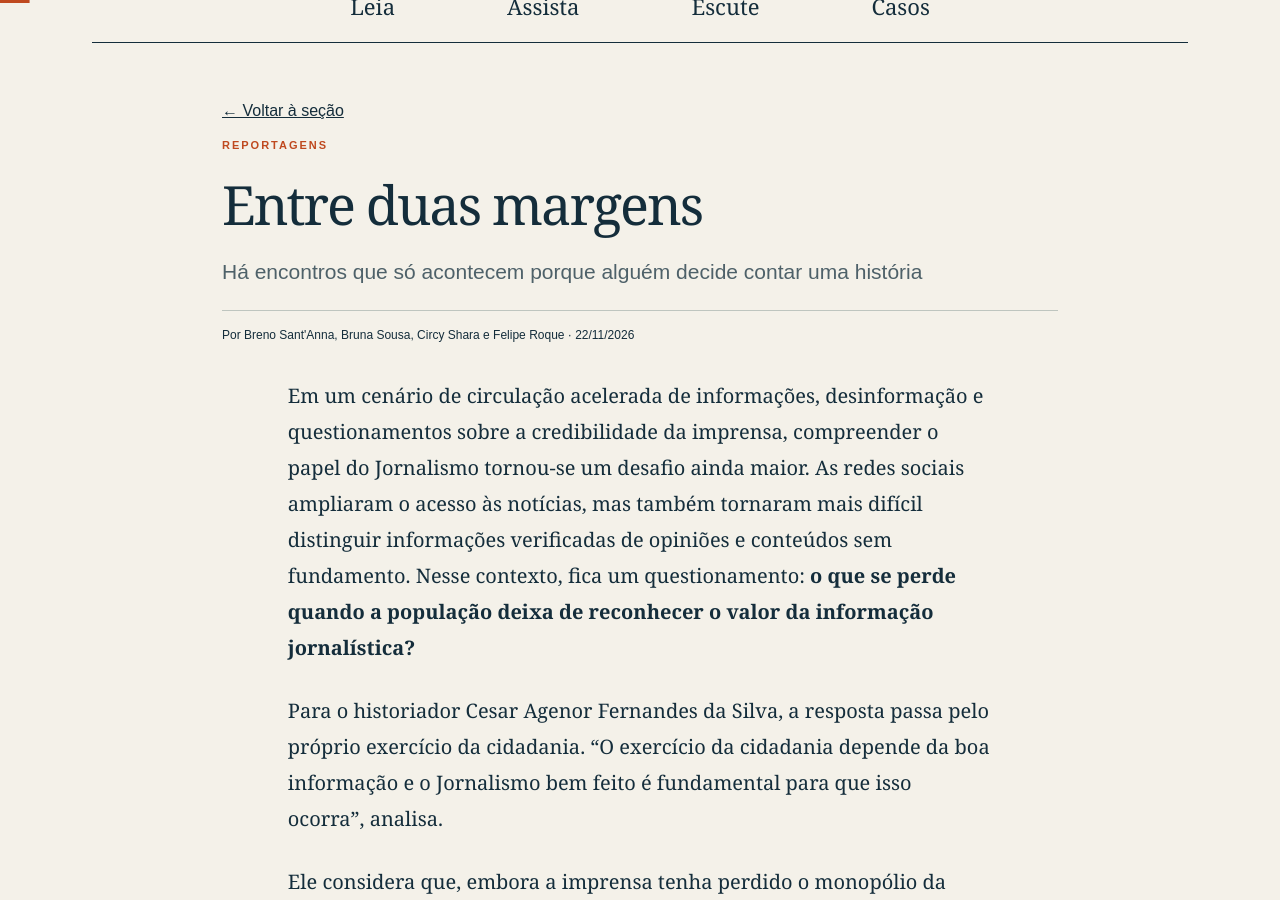
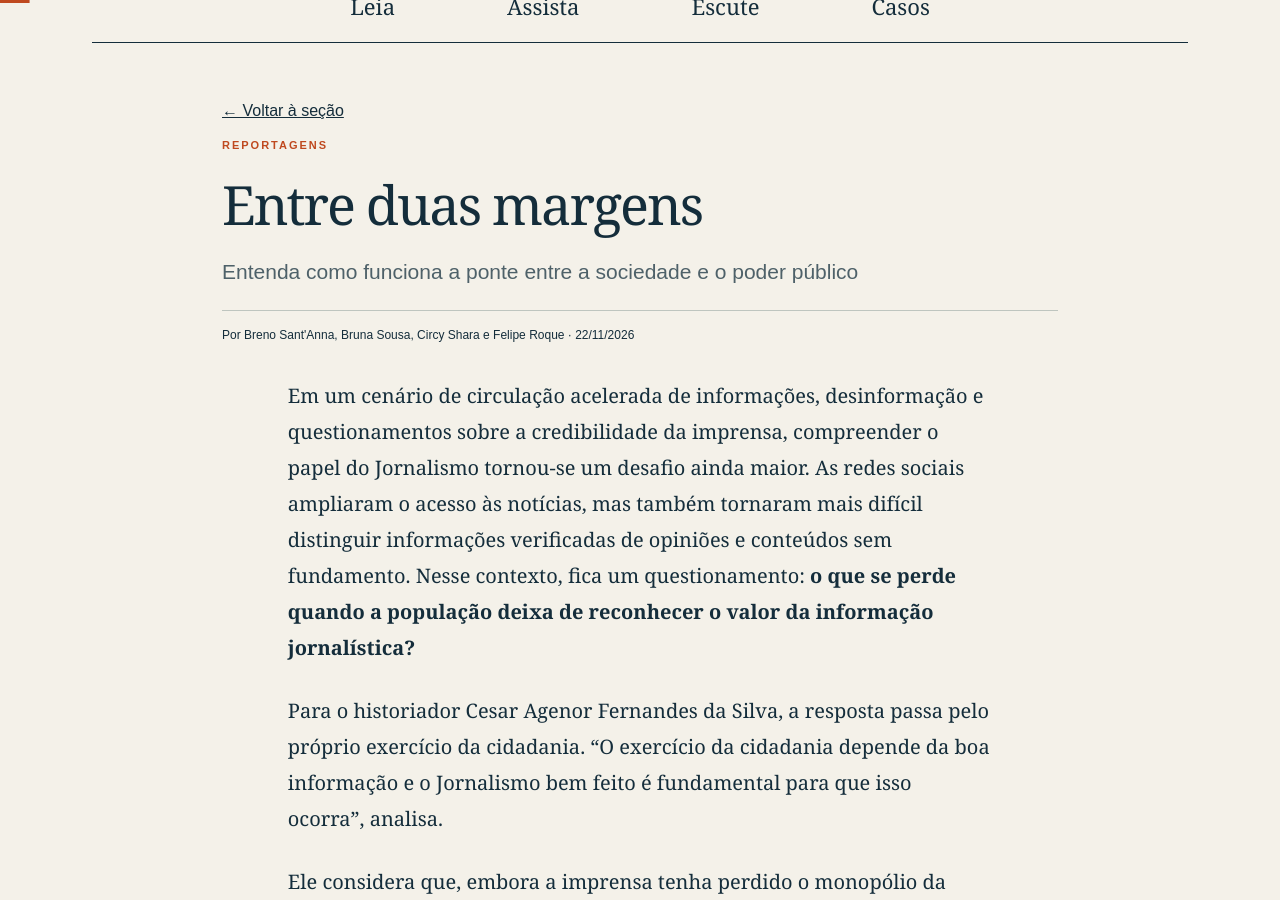
Before and after one commit to iarleyoliveira/ESCUTATIVA, a Jekyll site: the page built from _materias/leia/2026-11-22-leia-entre-duas-margens.md, in a window 1280 px wide and 900 px high, scrolled down 335 px. Built offline with Jekyll 4.4.1, drawn with Linux system fonts in a browser that asks for light colours; comment, search, counter and statistics services are not loaded.

Commit message:
Update _materias/leia/2026-11-22-leia-entre-duas-margens.md (via Pages CMS)

```diff
--- a/_materias/leia/2026-11-22-leia-entre-duas-margens.md
+++ b/_materias/leia/2026-11-22-leia-entre-duas-margens.md
@@ -1,7 +1,7 @@
 ---
 title: Entre duas margens
 category: Reportagem
-description: Há encontros que só acontecem porque alguém decide contar uma história
+description: Entenda como funciona a ponte entre a sociedade e o poder público
 author: Breno Sant'Anna, Bruna Sousa, Circy Shara e Felipe Roque
 date: 2026-11-22
 cover_fit: cover
```
